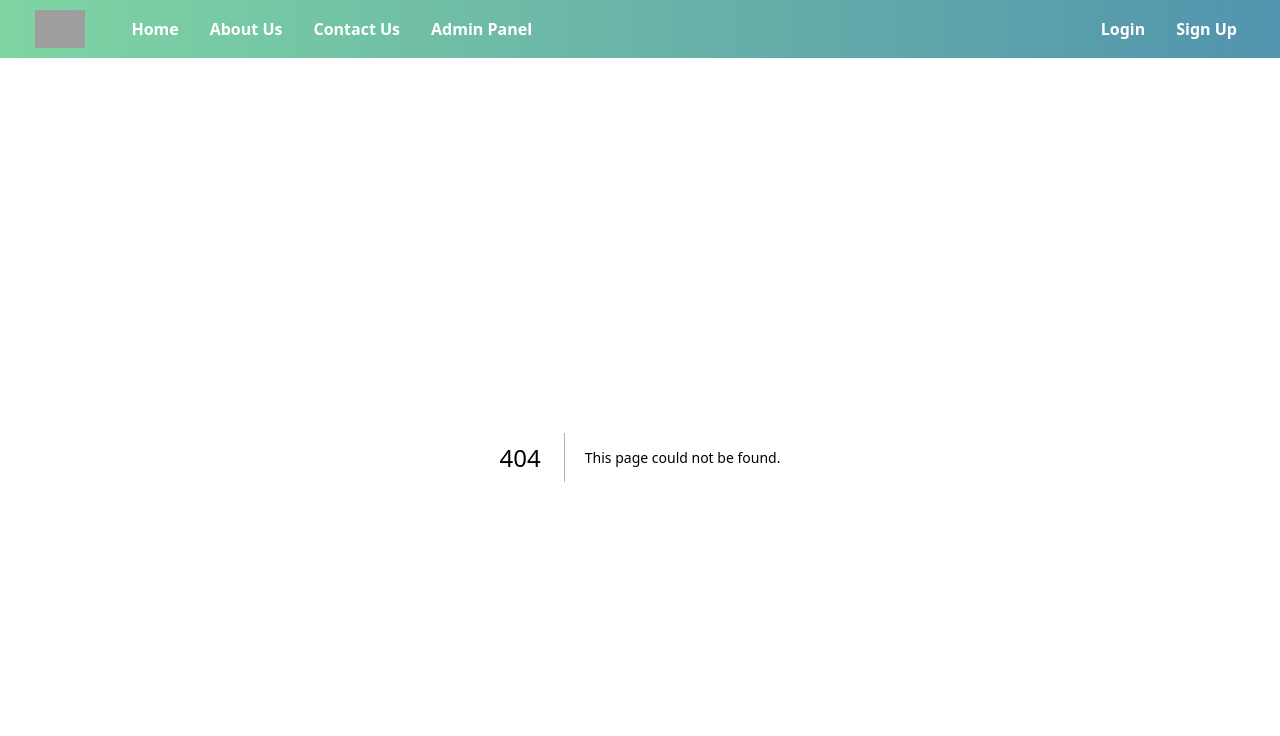
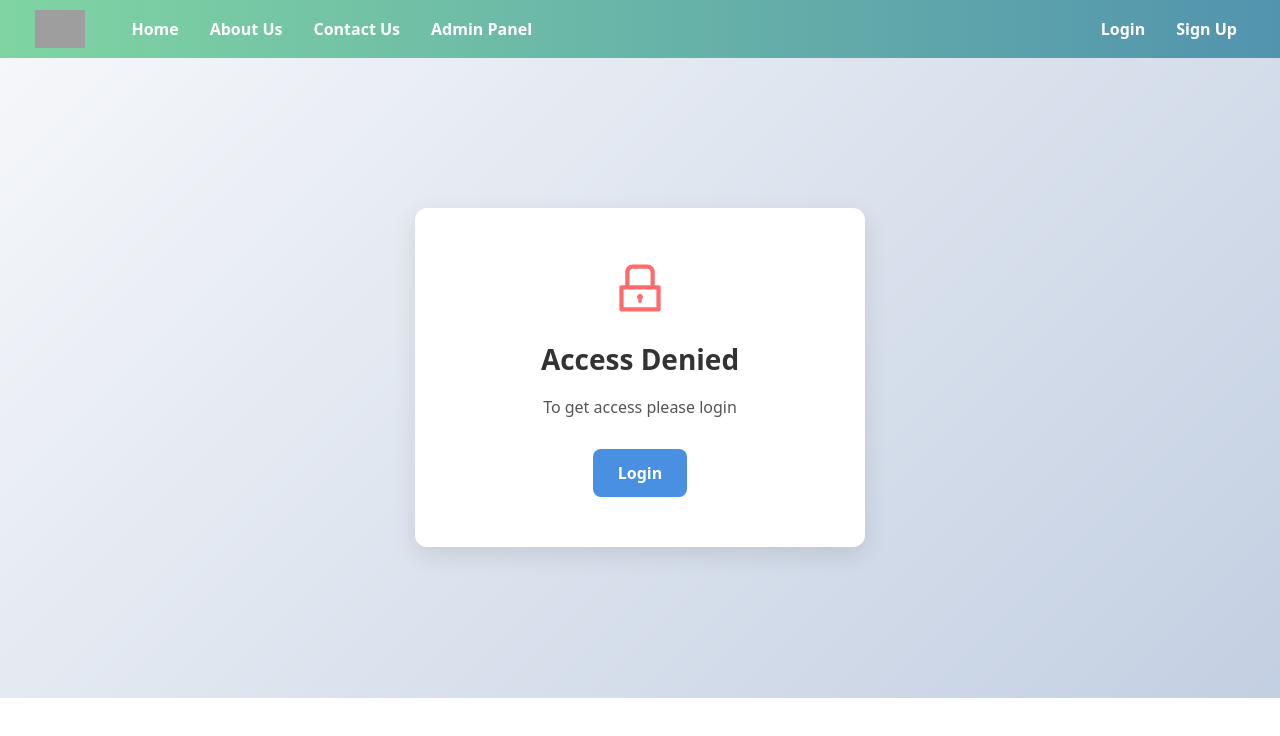
Before and after one commit to deepakgithub11/procurabusiness, a Next.js app: page /admincomponents/unauthorizedpage in a window 1280 px wide. Before the commit this address had no page. Shown: the top 736 px of the page. Built offline with nearby package versions, Linux system fonts and the light colour scheme; no server answers; grey boxes are pictures that could not be loaded.

Commit message:
add/loader and cleanup

```diff
--- a/src/app/(admin)/admincomponents/adminnavbar/page.jsx
+++ b/src/app/(admin)/admincomponents/adminnavbar/page.jsx
@@ -3,10 +3,19 @@ import React, { useState } from 'react'
 import Link from 'next/link'
 import { GiHamburgerMenu } from "react-icons/gi";
 import { IoMdClose } from "react-icons/io";
+import { useSession, signIn, signOut } from "next-auth/react"
 import './style.css'
+import { useRouter } from 'next/navigation';
 
 const AdminNavbar = () => {
   const [isOpen, setIsOpen] = useState(false);
+
+  const router = useRouter()
+
+  const handleclick = async () => {
+    await signOut({ redirect: false });
+    router.push('/')
+  }
 
   return (
     <>
@@ -19,6 +28,8 @@ const AdminNavbar = () => {
               <li><Link href={{ pathname: '/adminaddproduct' }}>Add Products</Link></li>
               <li><Link href={{ pathname: '/adminorders' }}>Orders</Link></li>
             </ul>
+
+            <button className='btn-warning' onClick={handleclick}>Sign Out</button>
           </div>
           <div className='admin-hamburger'>
             <button style={{ all: 'unset' }} onClick={() => { setIsOpen(!isOpen) }}>
--- a/src/app/(admin)/admincomponents/adminnavbar/style.css
+++ b/src/app/(admin)/admincomponents/adminnavbar/style.css
@@ -34,6 +34,31 @@
 .admin-hamburger {
     display: none;
 }
+
+.btn-warning {
+  padding: 10px 20px;
+  background-color: #e53e3e; /* warning red */
+  color: #fff;
+  font-weight: 600;
+  font-size: 16px;
+  border: none;
+  border-radius: 8px;
+  cursor: pointer;
+  transition: all 0.3s ease;
+  box-shadow: 0 4px 10px rgba(229, 62, 62, 0.4);
+}
+
+.btn-warning:hover {
+  background-color: #c53030; /* darker red on hover */
+  transform: translateY(-2px);
+  box-shadow: 0 6px 12px rgba(197, 48, 48, 0.5);
+}
+
+.btn-warning:active {
+  transform: translateY(0);
+  box-shadow: 0 3px 6px rgba(197, 48, 48, 0.4);
+}
+
 
 .admin-mobile-nav-link {
     list-style: none;
--- a/src/app/(admin)/admincomponents/index.js
+++ b/src/app/(admin)/admincomponents/index.js
@@ -1 +1,3 @@
 export {default as AdminNavbar} from './adminnavbar/page';
+export {default as Unauthorized } from './unauthorizedpage/page';
+export {default as Loader } from './loader/page';
--- /dev/null
+++ b/src/app/(admin)/admincomponents/loader/page.jsx
@@ -0,0 +1,14 @@
+'use client'
+import React from 'react';
+import './style.css';
+
+const Loader = () => {
+  return (
+    <div className="loading-container">
+      <div className="spinner"></div>
+      <p>Loading admin panel...</p>
+    </div>
+  );
+};
+
+export default Loader;
--- /dev/null
+++ b/src/app/(admin)/admincomponents/loader/style.css
@@ -0,0 +1,41 @@
+.loading-container {
+  display: flex;
+  flex-direction: column;
+  justify-content: center;
+  align-items: center;
+  height: 80vh;
+  background: linear-gradient(135deg, #f5f7fa, #c3cfe2);
+  text-align: center;
+}
+
+.spinner {
+  width: 60px;
+  height: 60px;
+  border: 6px solid #e0e0e0;
+  border-top: 6px solid #4a90e2;
+  border-radius: 50%;
+  animation: spin 1s linear infinite;
+  margin-bottom: 20px;
+}
+
+.loading-container p {
+  font-size: 18px;
+  font-weight: 600;
+  color: #333;
+}
+
+@keyframes spin {
+  0% { transform: rotate(0deg); }
+  100% { transform: rotate(360deg); }
+}
+
+@media (max-width: 768px) {
+  .spinner {
+    width: 50px;
+    height: 50px;
+    border-width: 5px;
+  }
+  .loading-container p {
+    font-size: 16px;
+  }
+}
--- /dev/null
+++ b/src/app/(admin)/admincomponents/unauthorizedpage/page.jsx
@@ -0,0 +1,20 @@
+'use client'
+import React from 'react';
+import './style.css';
+import Link from 'next/link';
+import { AiOutlineLock } from 'react-icons/ai';
+
+const Unauthorized = () => {
+  return (
+    <div className="unauth-container">
+      <div className="unauth-card">
+        <AiOutlineLock size={60} className="unauth-icon" />
+        <h1>Access Denied</h1>
+        <p>To get access please login</p>
+        <Link href="/login" className="unauth-button">Login</Link>
+      </div>
+    </div>
+  );
+};
+
+export default Unauthorized;
--- /dev/null
+++ b/src/app/(admin)/admincomponents/unauthorizedpage/style.css
@@ -0,0 +1,56 @@
+.unauth-container {
+  display: flex;
+  justify-content: center;
+  align-items: center;
+  height: 80vh;
+  background: linear-gradient(135deg, #f5f7fa, #c3cfe2);
+  padding: 20px;
+}
+
+.unauth-card {
+  background-color: #fff;
+  padding: 50px 40px;
+  border-radius: 12px;
+  box-shadow: 0 8px 25px rgba(0,0,0,0.1);
+  text-align: center;
+  max-width: 450px;
+  width: 100%;
+  display: flex;
+  flex-direction: column; /* ensures vertical stacking */
+  align-items: center;    /* centers all children horizontally */
+}
+
+.unauth-icon {
+  color: #ff6b6b;
+  margin-bottom: 20px;
+  display: block; /* ensures the icon is treated as a block */
+}
+
+.unauth-card h1 {
+  font-size: 28px;
+  font-weight: 700;
+  margin-bottom: 15px;
+  color: #333;
+}
+
+.unauth-card p {
+  font-size: 16px;
+  color: #555;
+  margin-bottom: 30px;
+}
+
+.unauth-button {
+  display: inline-block;
+  padding: 12px 25px;
+  background-color: #4a90e2;
+  color: #fff;
+  font-weight: 600;
+  border-radius: 8px;
+  text-decoration: none;
+  transition: all 0.3s ease;
+}
+
+.unauth-button:hover {
+  background-color: #357abd;
+  transform: translateY(-2px);
+}
--- a/src/app/(admin)/layout.js
+++ b/src/app/(admin)/layout.js
@@ -1,16 +1,27 @@
-import { AdminNavbar } from "./admincomponents"
+'use client'
+import { AdminNavbar, Unauthorized, Loader } from "./admincomponents"
+import Sessionwrapper from "../sessionwrapper/route";
+import { useSession, signIn, signOut } from "next-auth/react"
 
-// app/(admin)/layout.jsx
-export const metadata = {
-  title: "Admin Panel",
-  description: "Admin section layout",
-}
 
 export default function AdminLayout({ children }) {
+  const { data: session, status } = useSession()
+
+  if (status === 'loading') return <Loader/>;
+
+
+  if (session) {
+    return (
+      <div className="admin-container">
+        <Sessionwrapper>
+          <AdminNavbar />
+          {children}
+        </Sessionwrapper>
+      </div>
+    )
+  }
+
   return (
-    <div className="admin-container">
-      <AdminNavbar/>
-      {children}
-    </div>
+    <div><Unauthorized /></div>
   )
 }
--- a/src/app/layout.js
+++ b/src/app/layout.js
@@ -1,7 +1,7 @@
 import { Geist, Geist_Mono } from "next/font/google";
 import { Navbar, Footer } from "./components";
 import "./globals.css";
-import Sessionwrapper from "./api/sessionwrapper/route";
+import Sessionwrapper from "./sessionwrapper/route";
 
 const geistSans = Geist({
   variable: "--font-geist-sans",
--- a/src/app/login/page.jsx
+++ b/src/app/login/page.jsx
@@ -14,7 +14,7 @@ const Login = () => {
     const res = await signIn('credentials', {
       username,
       password,
-      callbackUrl: '/'
+      callbackUrl: '/admindashboard'
     })
     console.log(res.error)
   }
```
Also changed, not shown: src/app/sessionwrapper/route.js (renamed from src/app/api/sessionwrapper/route.js).
